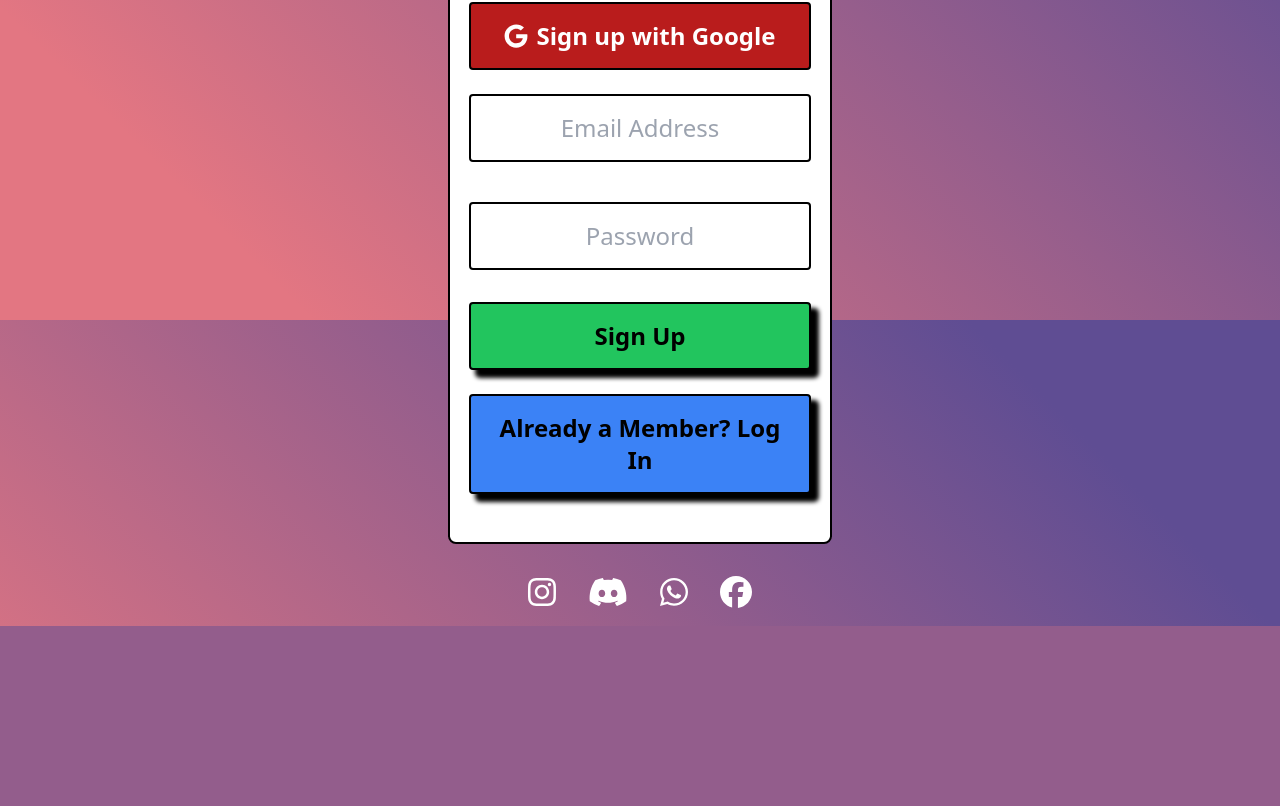
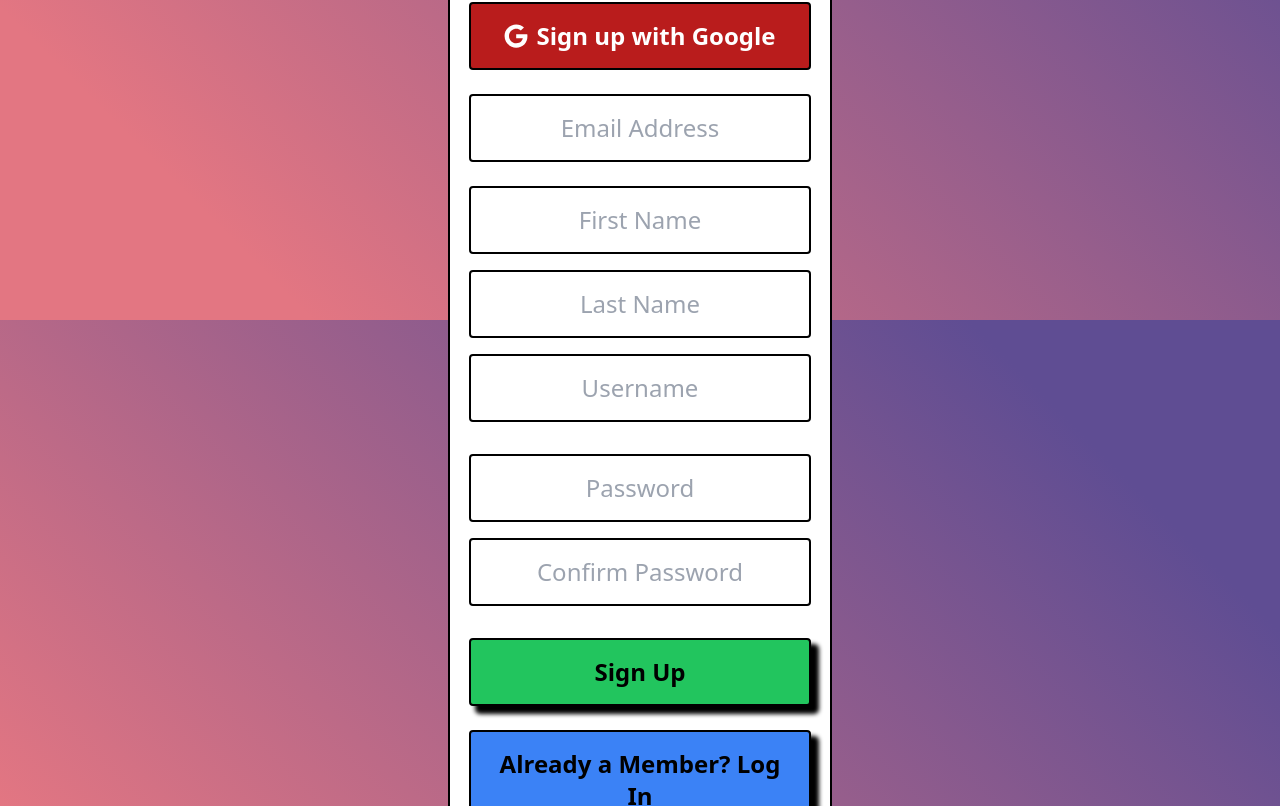
Before and after one commit to CultureConnectionLnu/CCMembership, a React (Vite) app in the folder cc_membership_page/: page /registration in a window 1280 px wide. Shown: the part 480-1286 px from the top of the page. Before the commit the page ends 1106 px from the top, so only its background shows below. Built offline with nearby package versions, Linux system fonts and the light colour scheme; no server answers.

Commit message:
debuging a clerk response

```diff
--- a/cc_membership_page/src/Registration.jsx
+++ b/cc_membership_page/src/Registration.jsx
@@ -1,33 +1,45 @@
 import { useState } from "react";
 import { useNavigate } from "react-router-dom";
-import { useSignUp, useClerk } from '@clerk/clerk-react';
+import { useSignUp,} from '@clerk/clerk-react';
 import { FontAwesomeIcon } from '@fortawesome/react-fontawesome';
 import CCLogo from './assets/CCLogo.png';
 import SocialIcons from './Socialmedia.jsx';
 import './fontawesome';
 
 function Registration() {
+  const [firstName, setFirstName] = useState('');
+  const [lastName, setLastName] = useState('');
+  const [username, setUsername] = useState('');
+  const [confirmPassword, setConfirmPassword] = useState('');
   const [emailAddress, setEmailAddress] = useState('');
   const [password, setPassword] = useState('');
   const [error, setError] = useState(null);
-  const { signUp } = useSignUp();
-  const { setSession } = useClerk();
+  // const { signUp } = useSignUp();
+  // const { setSession } = useClerk();
   const navigate = useNavigate();
+  const { isLoaded, signUp } = useSignUp();
+
+  if (!isLoaded) {
+    console.log("sadasd");
+  } else {
+    console.log("YES IAM HERE")
+  }
 
   const handleSignUp = async (e) => {
     e.preventDefault();
+    if (password !== confirmPassword) {
+      setError('Passwords do not match');
+      return;
+    }
     try {
-      const signUpAttempt = await signUp.create({
+      await signUp.create({
         emailAddress,
         password,
+        firstName,
+        lastName,
+        username,
       });
-
-      if (signUpAttempt.status === 'complete') {
-        await setSession(signUpAttempt.createdSessionId);
-        navigate('/submit');
-      } else {
-        // Handle other statuses (e.g., email verification)
-      }
+      // Proceed with verification or redirect
     } catch (err) {
       setError(err.errors ? err.errors[0].message : 'An error occurred');
     }
@@ -37,11 +49,10 @@ function Registration() {
     navigate('/loginpanel');
   };
 
-  // Social sign-up handler
   const handleSocialSignUp = (provider) => {
     signUp.authenticateWithRedirect({
       strategy: provider,
-      redirectUrl: '/submit',
+      redirectUrl: '/complete-profile',
     });
   };
 
@@ -77,6 +88,36 @@ function Registration() {
             />
           </div>
           <div className="mb-2">
+          <input
+              type="text"
+              placeholder="First Name"
+              value={firstName}
+              onChange={(e) => setFirstName(e.target.value)}
+              required
+              className="w-[90%] mx-auto mt-2 text-center p-4 rounded border-2 border-black focus:outline-none text-2xl"
+            />
+          </div>
+          <div className="mb-2">
+            <input
+              type="text"
+              placeholder="Last Name"
+              value={lastName}
+              onChange={(e) => setLastName(e.target.value)}
+              required
+              className="w-[90%] mx-auto mt-2 text-center p-4 rounded border-2 border-black focus:outline-none text-2xl"
+            />
+          </div>
+          <div className="mb-2">
+            <input
+              type="text"
+              placeholder="Username"
+              value={username}
+              onChange={(e) => setUsername(e.target.value)}
+              required
+              className="w-[90%] mx-auto mt-2 text-center p-4 rounded border-2 border-black focus:outline-none text-2xl"
+            />
+          </div>
+          <div className="mb-2">
             <input
               type="password"
               placeholder="Password"
@@ -84,6 +125,16 @@ function Registration() {
               onChange={(e) => setPassword(e.target.value)}
               className="w-[90%] mx-auto mt-6 text-center p-4 rounded border-2 border-black focus:outline-none text-2xl"
               required
+            />
+          </div>
+          <div className="mb-2">
+            <input
+              type="password"
+              placeholder="Confirm Password"
+              value={confirmPassword}
+              onChange={(e) => setConfirmPassword(e.target.value)}
+              required
+              className="w-[90%] mx-auto mt-2 text-center p-4 rounded border-2 border-black focus:outline-none text-2xl"
             />
           </div>
           <button
```
